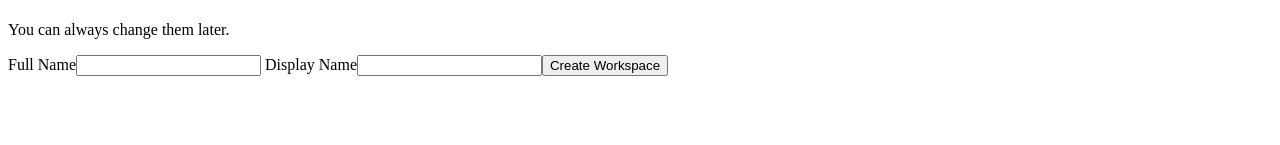
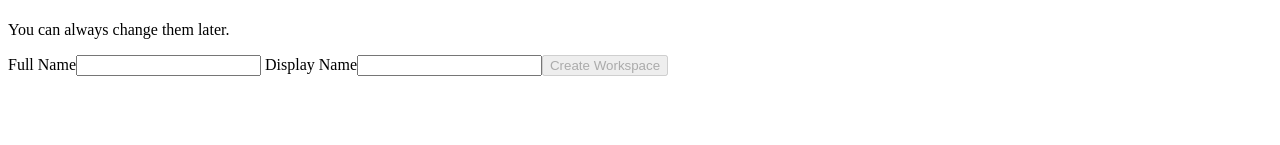
Before and after one commit to Dante-Nephilim/onboarding-form, a React (Vite) app: page / in a window 1280 px wide. Shown: the part 139-284 px from the top of the page. Built offline with nearby package versions, Linux system fonts and the light colour scheme.

Commit message:
add form validation

```diff
--- a/src/components/onboarding/PlanForm.jsx
+++ b/src/components/onboarding/PlanForm.jsx
@@ -4,6 +4,7 @@ import { useOnboardingContext } from '../../context/OnboardingContext';
 export default function PlanForm() {
   const { setCurrentStage, setOnboardingData } = useOnboardingContext();
   const [plan, setPlan] = useState('self');
+
   return (
     <div>
       <h1>How are you planning to use Eden?</h1>
--- a/src/components/onboarding/UserForm.jsx
+++ b/src/components/onboarding/UserForm.jsx
@@ -1,10 +1,15 @@
-import { useState } from 'react';
+import { useMemo, useState } from 'react';
 import { useOnboardingContext } from '../../context/OnboardingContext';
 
 export default function UserForm() {
   const { setCurrentStage, setOnboardingData } = useOnboardingContext();
   const [fullName, setFullName] = useState('');
   const [displayName, setDisplayName] = useState('');
+
+  const isDisabled = useMemo(() => {
+    return !fullName || !displayName;
+  }, [fullName, displayName]);
+
   return (
     <div>
       <h1>Welcome! First things first...</h1>
@@ -32,6 +37,7 @@ export default function UserForm() {
         }}
       />
       <button
+        disabled={isDisabled}
         onClick={() => {
           setOnboardingData((prevState) => ({
             ...prevState,
--- a/src/components/onboarding/WorkSpaceForm.jsx
+++ b/src/components/onboarding/WorkSpaceForm.jsx
@@ -1,10 +1,15 @@
-import { useState } from 'react';
+import { useMemo, useState } from 'react';
 import { useOnboardingContext } from '../../context/OnboardingContext';
 
 export default function WorkSpaceForm() {
   const { setCurrentStage, setOnboardingData } = useOnboardingContext();
   const [workspaceName, setWorkspaceName] = useState('');
   const [workspaceUrl, setWorkspaceUrl] = useState('');
+
+  const isDisabled = useMemo(() => {
+    return !workspaceName || !workspaceUrl;
+  }, [workspaceName, workspaceUrl]);
+
   return (
     <div>
       <h1>Let's set up a home for all your work</h1>
@@ -32,6 +37,7 @@ export default function WorkSpaceForm() {
         }}
       />
       <button
+        disabled={isDisabled}
         onClick={() => {
           setOnboardingData((prevState) => ({
             ...prevState,
```
